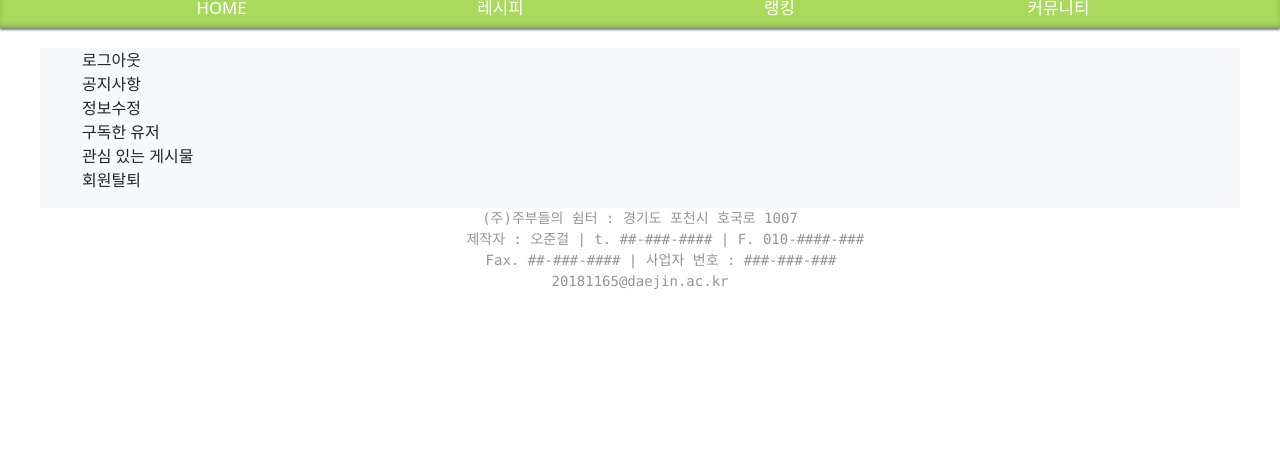
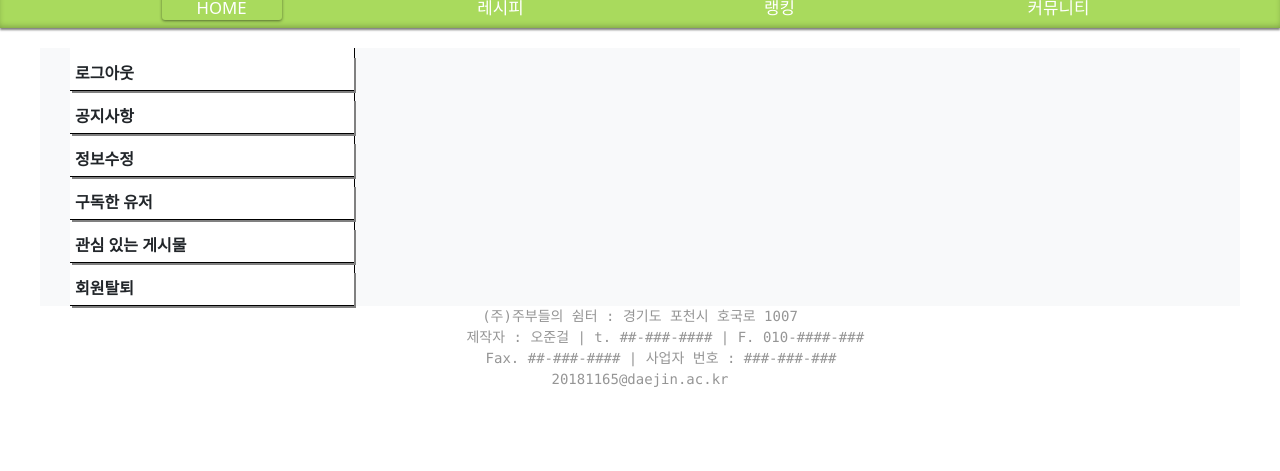
Before and after one commit to latte3cup/Web-Workspace, a PHP site: page /mypage.php in a window 1280 px wide. Shown: the part 329-800 px from the top of the page. Run offline with PHP 8.4, Linux system fonts and the light colour scheme.

Commit message:
마이페이지- 로그아웃

```diff
--- /dev/null
+++ b/logOut.php
@@ -0,0 +1,6 @@
+<?php
+session_start();
+session_destroy(); #세션 데이터 모두 삭제
+echo "<script>alert('로그아웃 완료') </script>";
+echo "<script> location.replace('index.php') </script>";
+?>
--- a/mypage.php
+++ b/mypage.php
@@ -27,6 +27,22 @@
 /*
 			border: 1px solid black;
 */
+		}
+
+		.sidebar {
+			border-right: 1px solid black;
+			padding-right: 10px;
+
+		}
+
+		.menus {
+			padding: 5px;
+			cursor: pointer;
+			border-bottom: 1px solid black;
+			box-shadow:  2px 2px gray;
+		}
+		#innerHTML{
+
 		}
 
 	</style>
@@ -69,11 +85,12 @@
 		</div>
 	</header>
 
+	<!--메뉴 바-->
 	<nav>
 		<ul class="container list-unstyled d-flex justify-content-around mb-0 pt-2 pb-2 ">
-      <li class="nav-item "><a href="index.php" class="nav-link">HOME</a></li>
-      <li class="nav-item"><a href="recipe.php" class="nav-link">레시피</a></li>
-      <li class="nav-item"><a href="ranking.php" class="nav-link">랭킹</a></li>
+			<li class="nav-item selected"><a href="index.php" class="nav-link">HOME</a></li>
+			<li class="nav-item"><a href="recipe.php?sort=date&t=0&m=10&h=20" class="nav-link">레시피</a></li>
+			<li class="nav-item"><a href="ranking.php?date=weekly" class="nav-link">랭킹</a></li>
 			<li class="nav-item"><a href="community.php" class="nav-link">커뮤니티</a></li>
 		</ul>
 	</nav>
@@ -81,19 +98,18 @@
 	<section class="container-fluid">
 		<div class="container">
 			<div class="row">
-        <div class="col-md-3">
-          <ul class="list-unstyled">
-            <li>로그아웃</li>
-            <li>공지사항</li>
-            <li>정보수정</li>
-            <li>구독한 유저</li>
-            <li>관심 있는 게시물</li>
-            <li>회원탈퇴</li>
-
+				<div class="col-md-3 sidebar p-0 bg-white">
+					<ul class="list-unstyled fw-bold mb-0">
+						<li class="menus mt-2 mb-2" onclick="logOut()">로그아웃</li>
+						<li class="menus mb-2" onclick="loadPage()">공지사항</li>
+						<li class="menus mb-2">정보수정</li>
+						<li class="menus mb-2">구독한 유저</li>
+						<li class="menus mb-2" >관심 있는 게시물</li>
+						<li class="menus" onclick="loadPage('withdrawal')">회원탈퇴</li>
 					</ul>
 				</div>
 				<div class="col-md-9">
-          <!-- 메인 콘텐츠 내용 -->
+					<div class="bg-white" id='innerHTML'></div>
 				</div>
 			</div>
 		</div>
@@ -105,7 +121,35 @@
       Fax. ##-###-#### | 사업자 번호 : ###-###-### <address>20181165@daejin.ac.kr</address>
       </pre>
 	</footer>
+
+	<script>
+		function logOut() {
+			if (confirm('로그아웃 하시겠습니까?')) {
+				location.href = "logOut.php";
+			}
+		}
+
+	</script>
+
+	<script>
+		function loadPage( funcName ) {
+			var xhr = new XMLHttpRequest();
+			xhr.onreadystatechange = function() {
+				if (xhr.readyState === 4 && xhr.status === 200) {
+					var response = xhr.responseText;
+					document.getElementById("innerHTML").innerHTML = response;
+				}
+			};
+			var pageName = funcName + ".php";
+			xhr.open("GET", "confirm.html", true);
+			xhr.send();
+
+		}
+
+	</script>
 </body>
+
+
 
 
 
```
Lines whose indentation alone changed are shown as unchanged.
